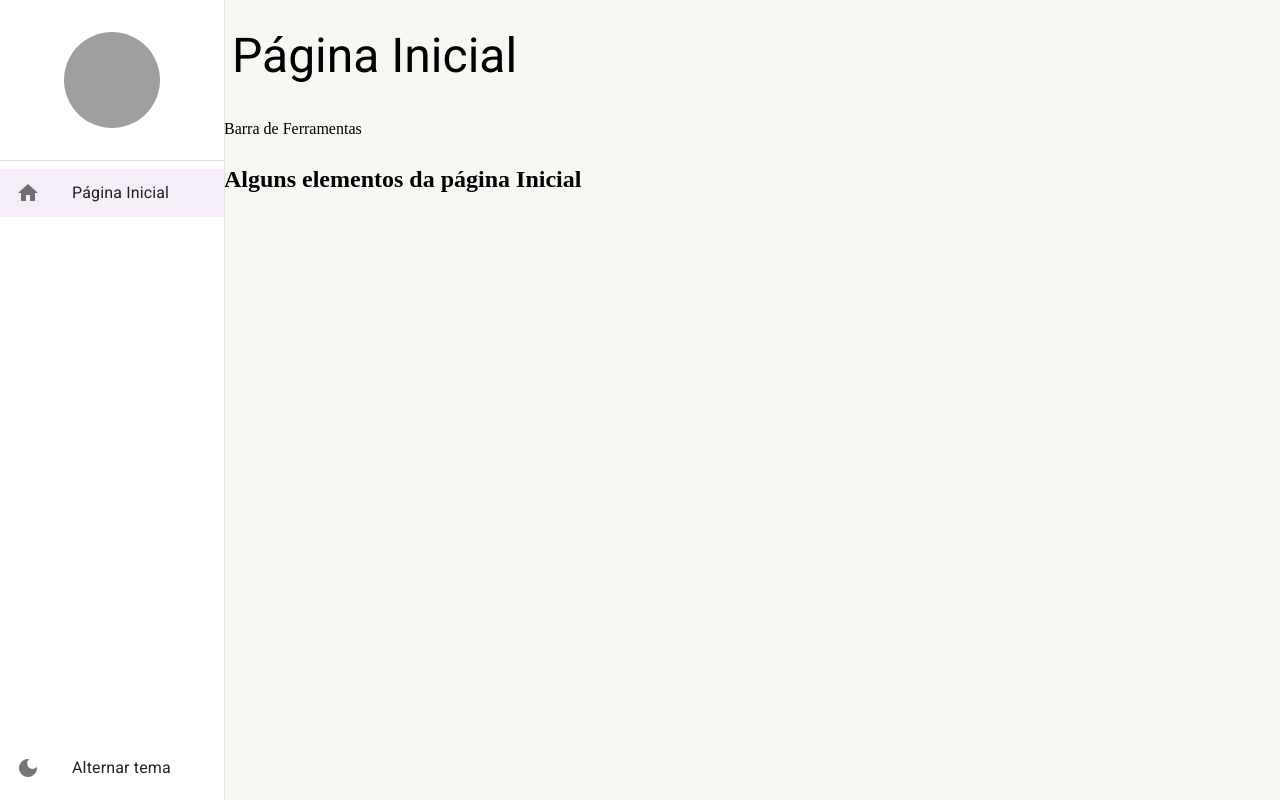
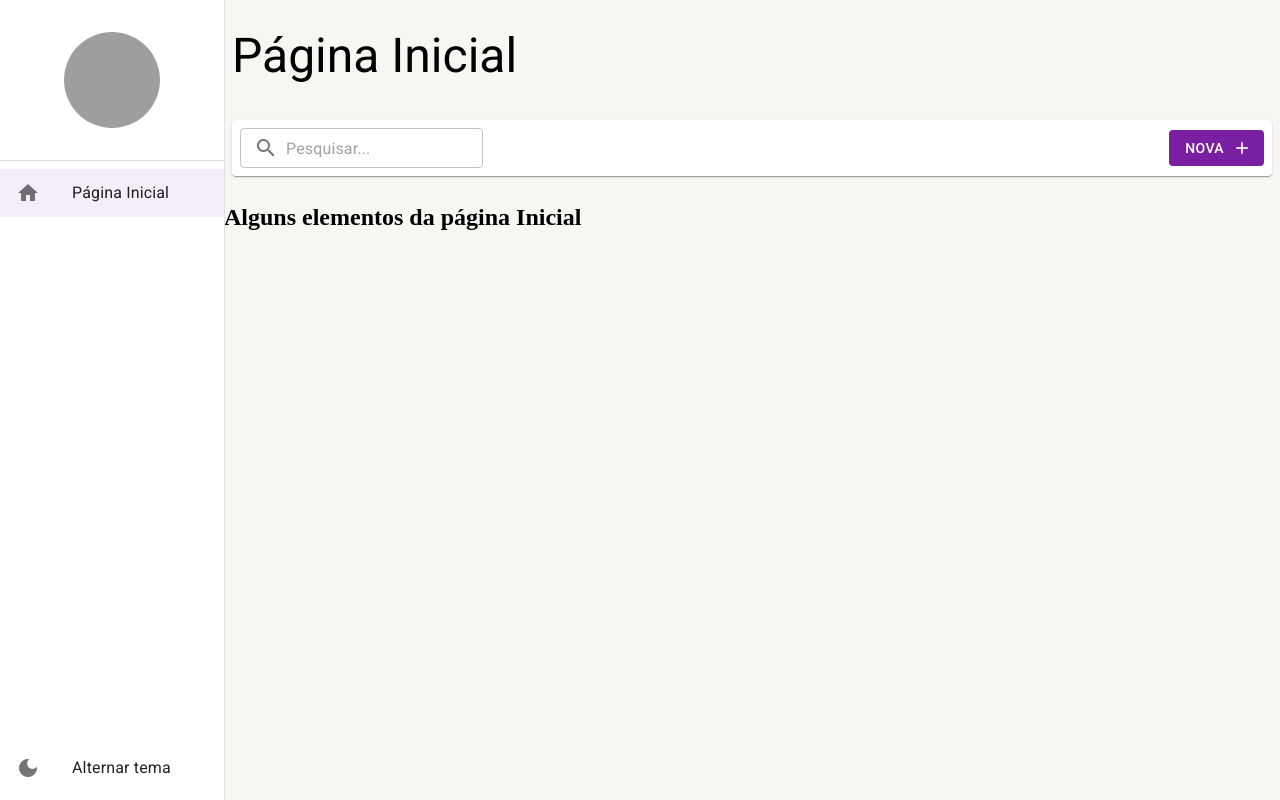
Before and after one commit to nicolasximenes/react-material-ui-ts, a React (Create React App) app: page /pagina-inicial in a window 1280 px wide. Built offline with nearby package versions, Linux system fonts and the light colour scheme; grey boxes are pictures that could not be loaded.

Commit message:
refactor: renomeado para ferramentas da listagem

```diff
--- a/src/pages/dashboard/Dashboard.tsx
+++ b/src/pages/dashboard/Dashboard.tsx
@@ -1,9 +1,18 @@
+import { FerramentasDaListagem } from '../../shared/components';
 import { LayoutBaseDePagina } from '../../shared/layouts';
 
 export const Dashboard = () => {
 
   return (
-    <LayoutBaseDePagina titulo="Página Inicial" barraDeFerramentas={<>Barra de Ferramentas</>}>
+    <LayoutBaseDePagina
+      titulo="Página Inicial"
+      barraDeFerramentas={(
+        <FerramentasDaListagem
+          mostrarInputBusca
+          textoBotaoNovo='Nova'
+        />
+      )}
+    >
       <h2>Alguns elementos da página Inicial</h2>
     </LayoutBaseDePagina>
   );
--- /dev/null
+++ b/src/shared/components/ferramentas-da-listagem/FerramentasDaListagem.tsx
@@ -0,0 +1,63 @@
+import { Box, Button, Icon, InputAdornment, Paper, TextField, useTheme } from '@mui/material';
+
+interface IFerramentasDaListagemProps {
+  textoDaBusca?: string;
+  mostrarInputBusca?: boolean;
+  aoMudarTextoDeBusca?: (novoTexto: string) => void;
+
+  textoBotaoNovo?: string;
+  mostrarBotaoNovo?: boolean;
+  aoClicarEmNovo?: () => void;
+}
+
+export const FerramentasDaListagem: React.FC<IFerramentasDaListagemProps> = ({
+  textoDaBusca = '',
+  mostrarInputBusca = false,
+  aoMudarTextoDeBusca,
+  textoBotaoNovo = 'Novo',
+  mostrarBotaoNovo = true,
+  aoClicarEmNovo,
+}) => {
+
+  const theme = useTheme();
+
+  return (
+    <Box
+      height={theme.spacing(5)}
+      marginX={1}
+      paddingX={2}
+      padding={1}
+      display="flex"
+      alignItems="center"
+      gap={1}
+      component={Paper}
+    >
+      {mostrarInputBusca && (
+        <TextField
+          size="small"
+          value={textoDaBusca}
+          placeholder="Pesquisar..."
+          onChange={(e) => aoMudarTextoDeBusca?.(e.target.value)}
+          InputProps={{
+            startAdornment: (
+              <InputAdornment position="start">
+                <Icon>search</Icon>
+              </InputAdornment>
+            ),
+          }}
+        />
+      )}
+      <Box flex={1} display="flex" justifyContent="end">
+        {mostrarBotaoNovo && (
+          <Button
+            color="primary"
+            disableElevation
+            variant="contained"
+            endIcon={<Icon>add</Icon>}
+            onClick={aoClicarEmNovo}
+          >{textoBotaoNovo}</Button>
+        )}
+      </Box>
+    </Box>
+  );
+};
--- a/src/shared/components/index.ts
+++ b/src/shared/components/index.ts
@@ -1 +1,2 @@
 export * from './menu-lateral/MenuLateral';
+export * from './ferramentas-da-listagem/FerramentasDaListagem';
```
